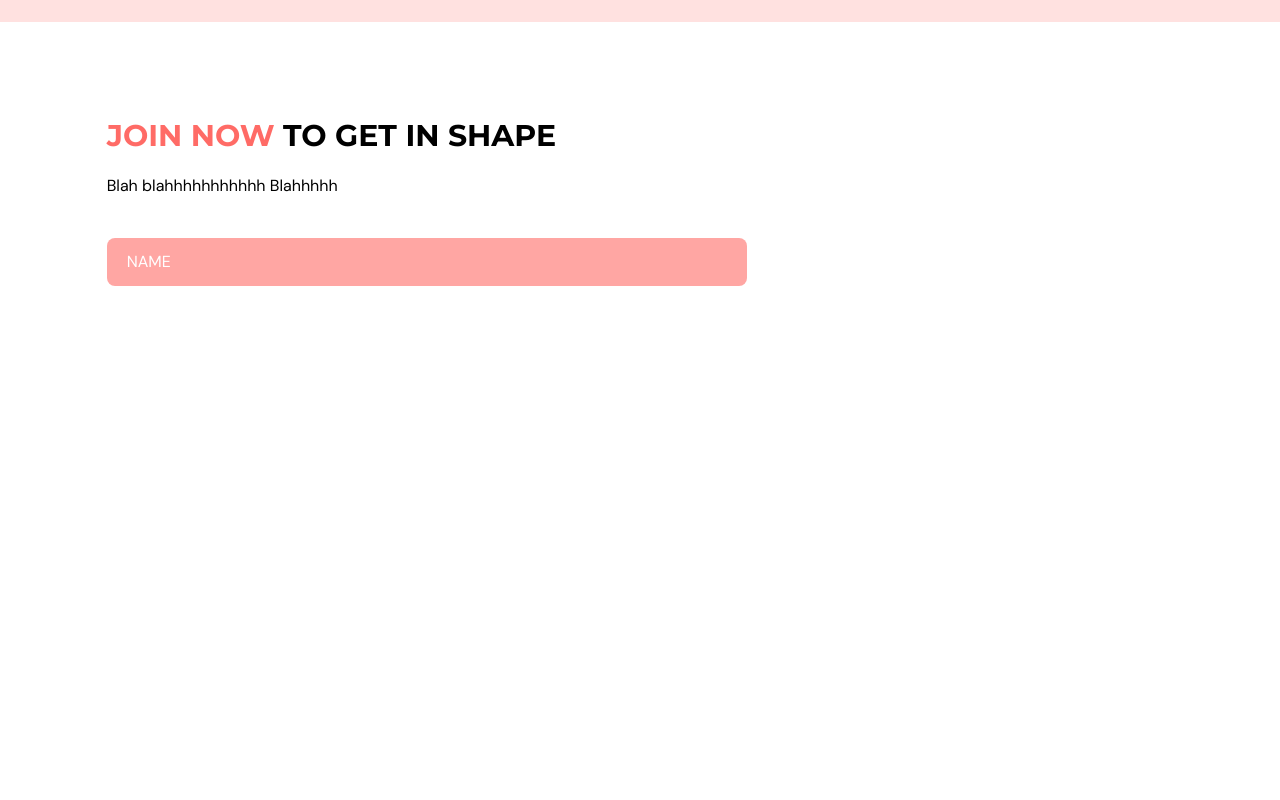
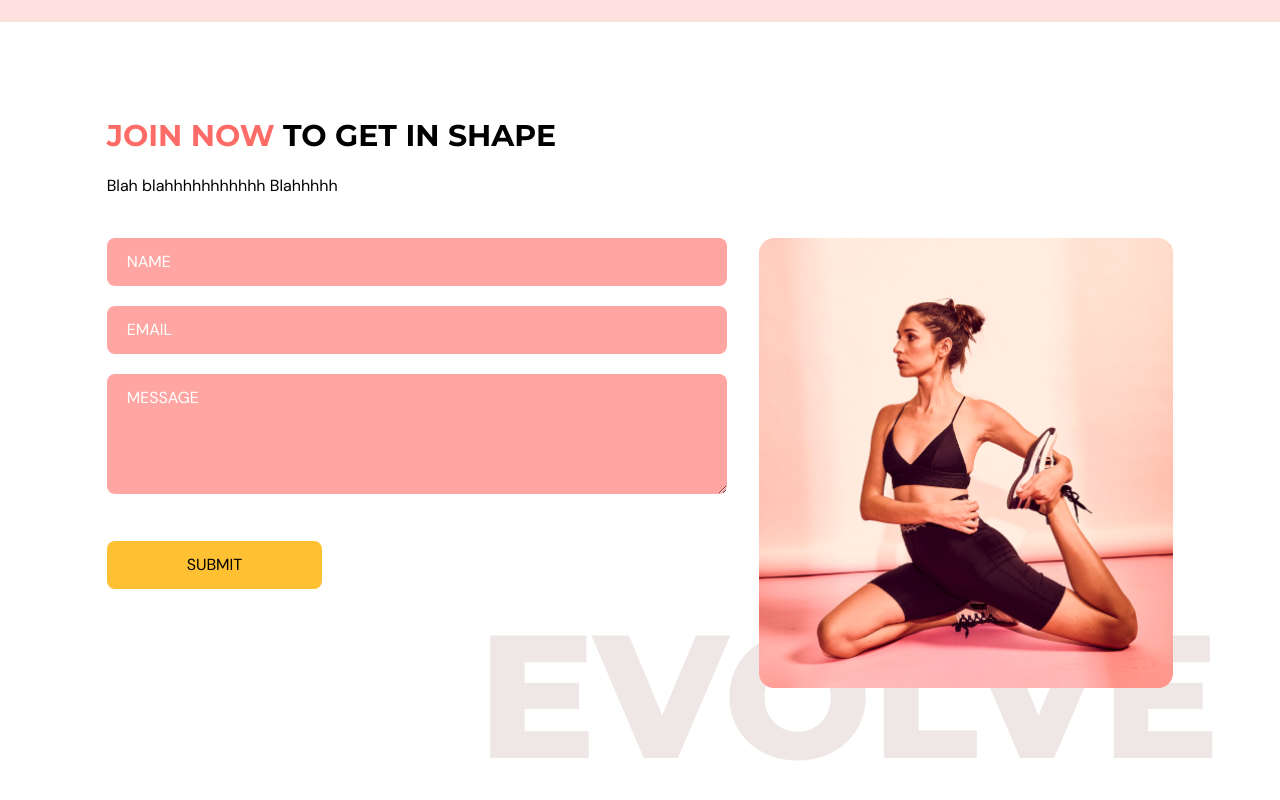
Before and after one commit to kendalenz/fitness-app, a React (Vite) app: page / in a window 1280 px wide. Shown: the part 2900-3700 px from the top of the page. Before the commit the page ends 3314 px from the top, so only its background shows below. Built offline with nearby package versions, Linux system fonts and the light colour scheme.

Commit message:
form completed

```diff
--- a/src/scenes/contactUs/index.tsx
+++ b/src/scenes/contactUs/index.tsx
@@ -9,7 +9,7 @@
 }
 
 const ContactUs = ({ setSelectedPage }: Props) => {
-  const inputStyles = `w-full rounded-lg bg-primary-300
+  const inputStyles = `mb-5 w-full rounded-lg bg-primary-300
   px-5 py-3 placeholder-white`;
 
   const {
@@ -64,7 +64,7 @@
             <form
               target="_blank"
               onSubmit={onSubmit}
-              action="https://formsubmit.co/el/vezeri"
+              action="https://formsubmit.co/kendal.enz@gmail.com"
               method="POST"
             >
               <input
@@ -83,7 +83,67 @@
                   {errors.name.type === "maxLength" && "Max length is 100 characters."}
                 </p>
               )}
+              <input
+                className={inputStyles}
+                type="text"
+                placeholder="EMAIL"
+                {...register("email", {
+                    required: true,
+                    pattern: /^[A-Z0-9._%+-]+@[A-Z0-9.-]+\.[A-Z]{2,}$/i,
+                })}
+              >
+              </input>
+              {errors.email && (
+                <p className="mt-1 text-primary-500">
+                  {errors.email.type === "required" && "This field is required."}
+                  {errors.email.type === "pattern" && "Invalid email address."}
+                </p>
+              )}
+
+              <textarea
+                className={inputStyles}
+                rows={4}
+                cols={50}
+                placeholder="MESSAGE"
+                {...register("message", {
+                    required: true,
+                    maxLength: 2000,
+                })}
+              >
+              </textarea>
+              {errors.message && (
+                <p className="mt-1 text-primary-500">
+                  {errors.message.type === "required" && "This field is required."}
+                  {errors.message.type === "maxLength" && "Max length is 2000 characters."}
+                </p>
+              )}
+              <button
+                type="submit"
+                className="mt-5 rounded-lg bg-secondary-500 px-20 py-3 transition duration-500 hover:text-white"
+              >
+                SUBMIT
+              </button>
             </form>
+          </motion.div>
+          <motion.div
+            className="relative mt-16 basis-2/5 md:mt-0"
+            initial="hidden"
+            whileInView="visible"
+            viewport={{ once: true, amount: 0.5 }}
+            transition={{ delay: 0.2, duration: 0.5 }}
+            variants={{
+            hidden: { opacity: 0, y: 50 },
+            visible: { opacity: 1, y: 0 },
+          }}
+          >
+            <div className="md:before:content-evolvetext w-full before:absolute before:-bottom-20 before:-right-10 before:z-[-1]">
+              <img
+                className="w-full"
+                alt="contact-us-page-graphic"
+                src={ContactUsPageGraphic}
+              >
+              </img>
+            </div>
           </motion.div>
         </div>
       </motion.div>
```
